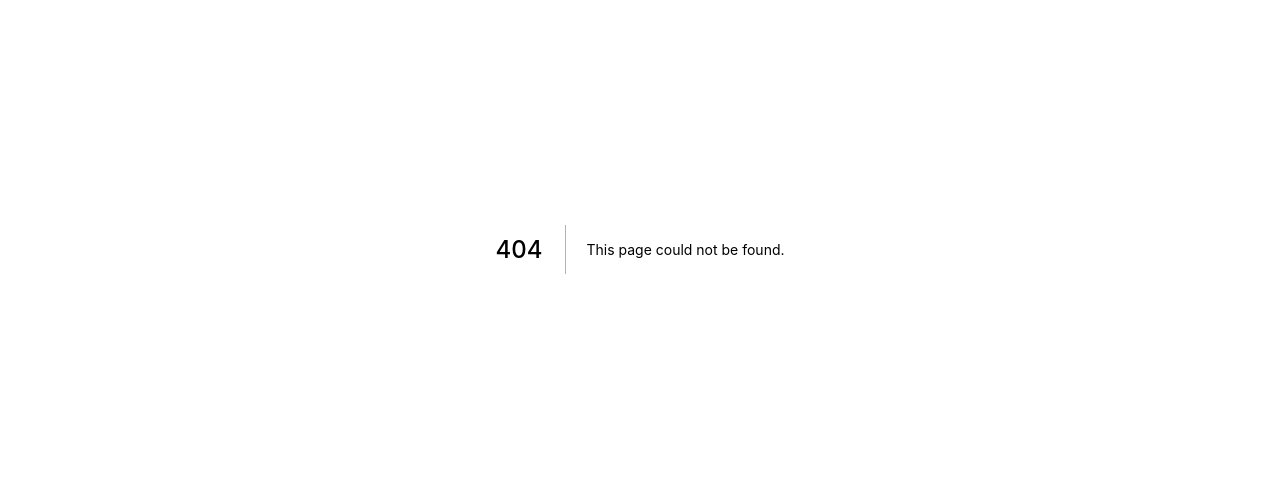
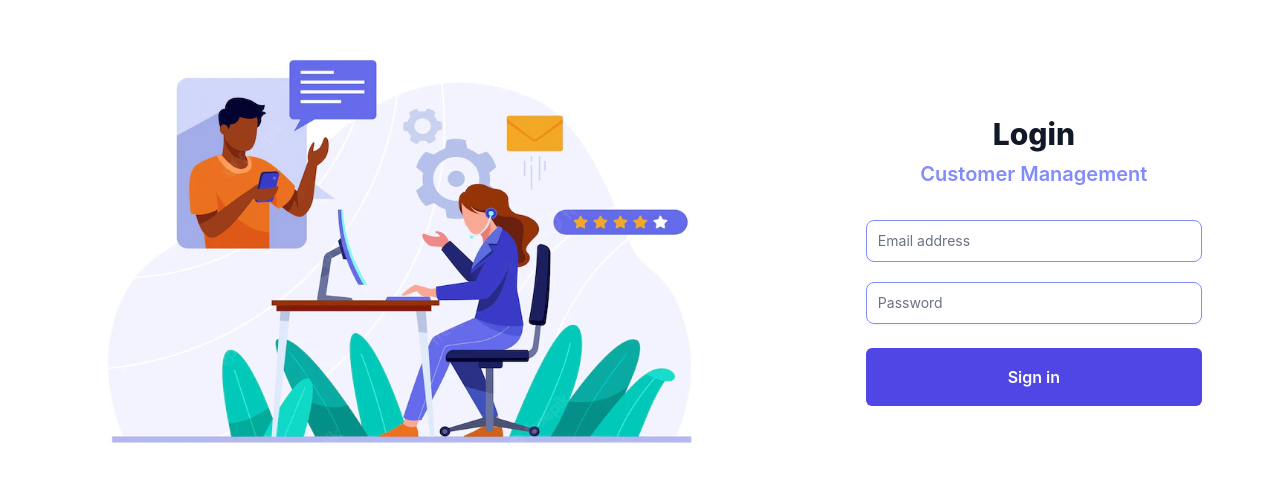
Before and after one commit to hanaw23/customer-MIG-pretest, a Next.js app: page /login in a window 1280 px wide. Before the commit this address had no page. Shown: the part 151-632 px from the top of the page. Built offline with nearby package versions, Linux system fonts and the light colour scheme.

Commit message:
add login page ui

```diff
--- /dev/null
+++ b/components/forms/LoginForm.js
@@ -0,0 +1,76 @@
+import { useState } from "react";
+
+export default function LoginForm() {
+  const [email, setEmail] = useState("");
+  const [password, setPassword] = useState("");
+
+  return (
+    <div className="h-full bg-gray-white w-[400px] ml-auto mr-auto">
+      <div className="h-full">
+        <div className="min-h-full flex items-center justify-center py-12 px-4 sm:px-6 lg:px-8">
+          <div className="max-w-md w-full space-y-8">
+            <div>
+              <h2 className="mt-6 text-center text-3xl font-extrabold text-gray-900 ">Login</h2>
+
+              <h3 className="mt-2 text-center text-xl font-semibold text-indigo-400 ">Customer Management</h3>
+            </div>
+            <form className="mt-8 space-y-6" action="#" method="POST">
+              {/* {error && <h3 className="text-center font-extrabold text-red-700">{error}</h3>} */}
+              <div className="rounded-md shadow-sm space-y-5">
+                <div className="relative">
+                  <input
+                    id="email-address"
+                    name="email"
+                    type="email"
+                    autoComplete="email"
+                    value={email}
+                    onChange={(event) => setEmail(event.target.value)}
+                    required
+                    className="block px-2.5 pb-1 pt-4 w-full text-sm text-gray-900 bg-transparent rounded-lg border border-indigo-400 appearance-none focus:outline-none focus:ring-0 focus:border-indigo-600 peer"
+                    placeholder=" "
+                  />
+                  <label
+                    htmlFor="email-address"
+                    className="absolute text-sm text-gray-500  duration-300 transform -translate-y-4 scale-75 top-2 z-10 origin-[0] bg-white px-2 peer-focus:px-2 peer-focus:text-indigo-800  peer-placeholder-shown:scale-100 peer-placeholder-shown:-translate-y-1/2 peer-placeholder-shown:top-1/2 peer-focus:top-2 peer-focus:scale-75 peer-focus:-translate-y-4 left-1"
+                  >
+                    Email address
+                  </label>
+                </div>
+
+                <div className="relative">
+                  <input
+                    id="password"
+                    name="password"
+                    type="pasword"
+                    autoComplete="current-password"
+                    value={password}
+                    onChange={(event) => setPassword(event.target.value)}
+                    required
+                    className="block px-2.5 pb-1 pt-4 w-full text-sm text-gray-900 bg-transparent rounded-lg border border-indigo-400 appearance-none focus:outline-none focus:ring-0 focus:border-indigo-600 peer"
+                    placeholder=" "
+                  />
+                  <label
+                    htmlFor="password"
+                    className="absolute text-sm text-gray-500  duration-300 transform -translate-y-4 scale-75 top-2 z-10 origin-[0] bg-white px-2 peer-focus:px-2 peer-focus:text-indigo-800  peer-placeholder-shown:scale-100 peer-placeholder-shown:-translate-y-1/2 peer-placeholder-shown:top-1/2 peer-focus:top-2 peer-focus:scale-75 peer-focus:-translate-y-4 left-1"
+                  >
+                    Password
+                  </label>
+                </div>
+              </div>
+
+              <div>
+                <button
+                  type="submit"
+                  //   onClick={login}
+                  className="group relative w-full flex justify-center py-4 px-4 border border-transparent text-m font-semibold rounded-md text-white bg-indigo-600 hover:bg-indigo-700 focus:outline-none focus:ring-2 focus:ring-offset-2 focus:ring-indigo-500"
+                >
+                  Sign in
+                </button>
+              </div>
+            </form>
+          </div>
+        </div>
+      </div>
+    </div>
+  );
+}
--- a/pages/_app.js
+++ b/pages/_app.js
@@ -1,7 +1,16 @@
-import '../styles/globals.css'
+import Head from "next/dist/shared/lib/head";
+import "../styles/globals.css";
 
 function MyApp({ Component, pageProps }) {
-  return <Component {...pageProps} />
+  return (
+    <>
+      <Head>
+        <title>Customer Management|API manage </title>
+      </Head>
+
+      <Component {...pageProps} />
+    </>
+  );
 }
 
-export default MyApp
+export default MyApp;
--- a/pages/customerManagement/index.js
+++ b/pages/customerManagement/index.js
@@ -19,7 +19,7 @@ export default function index() {
   return (
     <div className="z-0">
       <div>
-        <h1 className=" font-semibold text-[30px] text-gray-600 ml-20 mt-16">Customer Management</h1>
+        <h1 className=" font-semibold text-[30px] text-gray-600 ml-20 mt-10">Customer Management</h1>
       </div>
       <div className=" ml-[80px] mt-6 mx-center">
         <div className="flex justify-end mr-16">
--- a/pages/index.js
+++ b/pages/index.js
@@ -1,14 +1,10 @@
 import Head from "next/head";
-import Image from "next/image";
-import styles from "../styles/Home.module.css";
 
 export default function Home() {
   return (
     <div className={styles.container}>
       <Head>
-        <title>Create Next App</title>
-        <meta name="description" content="Generated by create next app" />
-        <link rel="icon" href="/favicon.ico" />
+        <title>Customer Management|API manage </title>
       </Head>
 
       <main>
--- /dev/null
+++ b/pages/login/index.js
@@ -0,0 +1,15 @@
+/* eslint-disable @next/next/no-img-element */
+import LoginForm from "../../components/forms/LoginForm";
+
+export default function index() {
+  return (
+    <div className="flex justify-center mt-[150px] h-full">
+      <div className="w-fit h-[500px]">
+        <img src="/assets/login.webp" alt="illustration" className="w-[800px] h-[500px]" />
+      </div>
+      <div className="w-[500px] h-[500px] ">
+        <LoginForm />
+      </div>
+    </div>
+  );
+}
```
Also changed, not shown: public/assets/login.webp (added).
